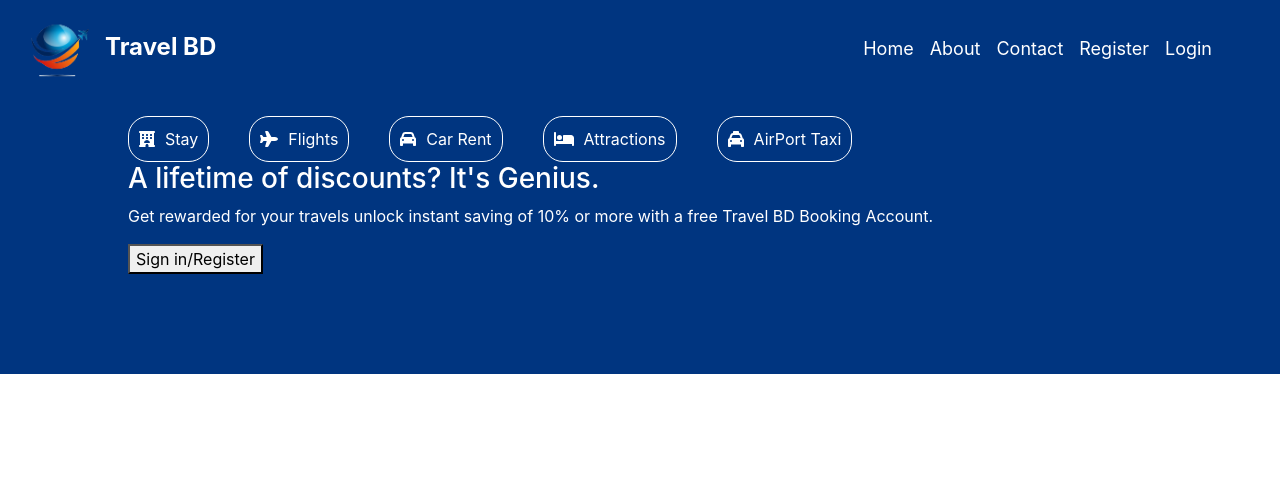
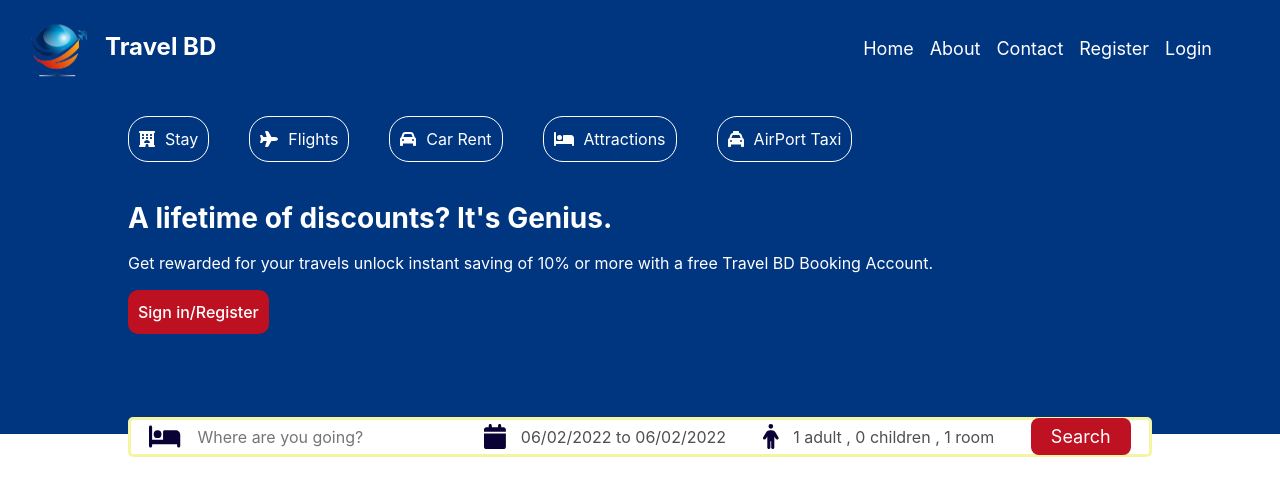
Before and after one commit to Mahfuz60/tour-booking-app, a React (Create React App) app: page / in a window 1280 px wide. Shown: the top 496 px of the page. Built offline with nearby package versions, Linux system fonts and the light colour scheme; the HTML template or start-up script is replaced by a standard one.

Commit message:
header part design done

```diff
--- a/package.json
+++ b/package.json
@@ -11,6 +11,7 @@
     "@testing-library/react": "^13.3.0",
     "@testing-library/user-event": "^13.5.0",
     "react": "^18.1.0",
+    "react-date-range": "^1.4.0",
     "react-dom": "^18.1.0",
     "react-router-dom": "^6.3.0",
     "react-scripts": "5.0.1",
--- a/src/components/Header/Header.css
+++ b/src/components/Header/Header.css
@@ -3,6 +3,7 @@
   color: white;
   display: flex;
   justify-content: center;
+  position: relative;
 }
 .headerContainer {
   width: 100%;
@@ -12,14 +13,120 @@
 .headerList {
   display: flex;
   gap: 40px;
+  margin-bottom: 40px;
 }
-.headerListItem{
+.headerListItem {
   display: flex;
   align-items: center;
   gap: 10px;
 }
-.headerListItem.active{
+.headerListItem.active {
   padding: 10px;
   border: 1px solid white;
   border-radius: 20px;
 }
+
+.headerDescription {
+  margin: 15px 0px;
+}
+.headerBtn {
+  border: none;
+  background-color: rgba(243, 7, 7, 0.781);
+  padding: 10px;
+  border-radius: 10px;
+  color: white;
+  font-weight: 500;
+  cursor: pointer;
+}
+
+/*Header Search Input*/
+.headerSearch {
+  background-color: white;
+  display: flex;
+  align-items: center;
+  height: 40px;
+  border: 3px solid rgb(245, 245, 161);
+  border-radius: 5px;
+  justify-content: space-around;
+  position: absolute;
+  padding: 10px 0px;
+  bottom: -23px;
+  width: 100%;
+  max-width: 1024px;
+}
+.headerIcon {
+  color: #090235;
+  font-size: 25px;
+  margin-right: 5px;
+}
+.headerSearchItem {
+  display: flex;
+  gap: 10px;
+  align-items: center;
+}
+.headerSearchInput {
+  border: none;
+  outline: none;
+}
+.headerInputText {
+  color: rgb(80, 78, 78);
+  cursor: pointer;
+}
+.headerSearchBtn {
+  border: none;
+  background-color: #BE1121;
+  color: white;
+  border-radius: 8px;
+  padding: 5px;
+  width: 100px;
+  cursor: pointer;
+  font-size: 18px;
+}
+/*Header Calender*/
+.headerCalendar {
+  position: absolute;
+  top: 37px;
+}
+
+/*option*/
+.option {
+  position: absolute;
+  top: 40px;
+  margin-left: 55px;
+  background-color: rgb(250, 248, 248);
+  color: rgb(131, 129, 129);
+  border-radius: 5px;
+  -webkit-box-shadow: 0px 0px 10px -5px rgba(0, 0, 0, 0.664);
+  box-shadow: 0px 0px 10px -5px rgba(0, 0, 0, 0.664);
+}
+.optionItem {
+  width: 200px;
+  display: flex;
+  align-items: center;
+  justify-content: space-between;
+  margin: 10px;
+}
+.optionText{
+  font-weight: 500;
+}
+.optionCounter{
+  display: flex;
+  align-items: center;
+  gap: 10px;
+}
+.optionCounterBtn{
+  background-color: #003580;
+  border: none;
+  border-radius: 5px;
+  color: white;
+  font-size:20px;
+  width: 50px;
+  cursor: pointer;
+}
+.optionCounterBtn:disabled{
+  cursor: not-allowed;
+}
+.optionNumber{
+  font-weight: 500;
+  color: black;
+}
--- a/src/components/Header/Header.jsx
+++ b/src/components/Header/Header.jsx
@@ -1,8 +1,26 @@
 import { FontAwesomeIcon } from '@fortawesome/react-fontawesome';
-import { faHotel, faBed, faCar, faPlane, faTaxi } from '@fortawesome/free-solid-svg-icons';
+import { faHotel, faBed, faCar, faPlane, faTaxi, faCalendar, faPerson } from '@fortawesome/free-solid-svg-icons';
 import './Header.css';
+import { useState } from 'react';
+import { DateRange } from 'react-date-range';
+import 'react-date-range/dist/styles.css'; // main css file
+import 'react-date-range/dist/theme/default.css'; // theme css file
+import { format } from 'date-fns';
 
 const Header = () => {
+  const [openDate, setOpenDate] = useState(false);
+  const [date, setDate] = useState([{ startDate: new Date(), endDate: new Date(), key: 'selection' }]);
+  const [option, setOption] = useState({ adult: 1, children: 0, room: 1 });
+  const [openOption, setOpenOption] = useState(false);
+
+  const handleOption = (name, operation) => {
+    setOption((prev) => {
+      return {
+        ...prev,
+        [name]: operation === 'increment' ? option[name] + 1 : option[name] - 1,
+      };
+    });
+  };
   return (
     <div className='header'>
       <div className='headerContainer'>
@@ -28,9 +46,80 @@ const Header = () => {
             <span>AirPort Taxi</span>
           </div>
         </div>
-        <h3 className='headerTitle'>A lifetime of discounts? It's Genius.</h3>
+        <h3 className='headerTitle fw-bold'>A lifetime of discounts? It's Genius.</h3>
         <p className='headerDescription'>Get rewarded for your travels unlock instant saving of 10% or more with a free Travel BD Booking Account.</p>
         <button className='headerBtn'>Sign in/Register</button>
+        <div className='headerSearch'>
+          <div className='headerSearchItem'>
+            <FontAwesomeIcon icon={faBed} className='headerIcon' />
+            <input type='text' placeholder='Where are you going?' className='headerSearchInput' />
+          </div>
+          <div className='headerSearchItem'>
+            <FontAwesomeIcon icon={faCalendar} className='headerIcon' />
+            <span className='headerInputText' onClick={() => setOpenDate(!openDate)}>
+              {`${format(date[0].startDate, 'MM/dd/yyyy')} to ${format(date[0].endDate, 'MM/dd/yyyy')}`}
+            </span>
+            {openDate && (
+              <DateRange
+                className='headerCalendar'
+                editableDateInputs={true}
+                onChange={(item) => setDate([item.selection])}
+                moveRangeOnFirstSelection={false}
+                ranges={date}
+              />
+            )}
+          </div>
+          <div className='headerSearchItem'>
+            <FontAwesomeIcon icon={faPerson} className='headerIcon' />
+            <span
+              onClick={()=>setOpenOption(!openOption)}
+              className='headerInputText'
+            >{`${option.adult} adult , ${option.children} children , ${option.room} room`}</span>
+            {openOption && (
+              <div className='option'>
+                <div className='optionItem'>
+                  <span className='optionText'>Adult</span>
+                  <div className='optionCounter'>
+                    <button className='optionCounterBtn ' onClick={() => handleOption('adult', 'increment')}>
+                      +
+                    </button>
+                    <span className='optionNumber'>{option.adult}</span>
+                    <button disabled={option.adult <= 1} className='optionCounterBtn' onClick={() => handleOption('adult', 'decrement')}>
+                      -
+                    </button>
+                  </div>
+                </div>
+                <div className='optionItem'>
+                  <span className='optionText'>Children</span>
+                  <div className='optionCounter'>
+                    <button className='optionCounterBtn ' onClick={() => handleOption('children', 'increment')}>
+                      +
+                    </button>
+                    <span className='optionNumber'>{option.children}</span>
+                    <button disabled={option.children <= 0} className='optionCounterBtn' onClick={() => handleOption('children', 'decrement')}>
+                      -
+                    </button>
+                  </div>
+                </div>
+                <div className='optionItem'>
+                  <span className='optionText'>Room</span>
+                  <div className='optionCounter'>
+                    <button className='optionCounterBtn ' onClick={() => handleOption('room', 'increment')}>
+                      +
+                    </button>
+                    <span className='optionNumber'>{option.room}</span>
+                    <button disabled={option.room <= 1} className='optionCounterBtn' onClick={() => handleOption('room', 'decrement')}>
+                      -
+                    </button>
+                  </div>
+                </div>
+              </div>
+            )}
+          </div>
+          <div className='headerSearchItem'>
+            <button className='headerSearchBtn'>Search</button>
+          </div>
+        </div>
       </div>
     </div>
   );
```
Also changed, not shown: 1 other file (tests, documents, lock files or other folders).
